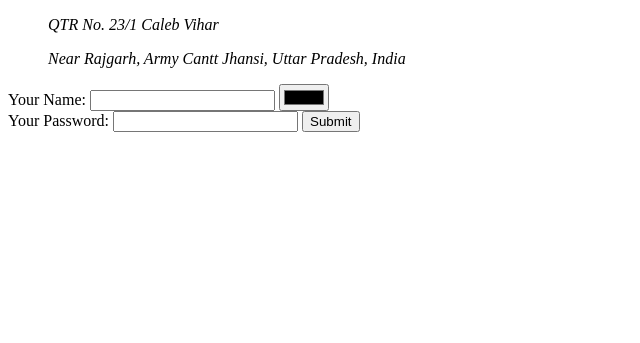
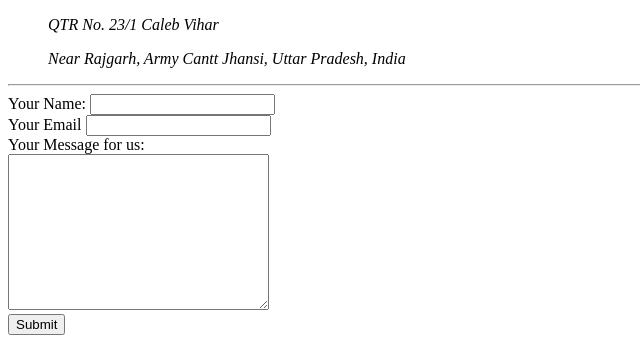
Before and after one commit to dakshdeepHERE/MyPortfolio, a plain HTML site: page contact.html in a window 1280 px wide. Shown: the part 736-1079 px from the top of the page, without its empty margins (0-640 px from the left). Before the commit the page ends 876 px from the top, so only its background shows below. Drawn offline with Linux system fonts and the light colour scheme.

Commit message:
Small changes in the form

```diff
--- a/contact.html
+++ b/contact.html
@@ -27,20 +27,29 @@
     <ul><a href="https://www.linkedin.com/in/daksh-deep/" target="_blank"><img src="Images/linkedin.png" alt=""
                 height="100" width="150
         "></a></ul>
-    <ul><a href="https://twitter.com/DevDotDaksha" target="_blank"><img src="Images/twitter.png" alt=""
-                height="100" width="150"></a></ul>
+    <ul><a href="https://twitter.com/DevDotDaksha" target="_blank"><img src="Images/twitter.png" alt="" height="100"
+                width="150"></a></ul>
 
     <h3>My address</h3>
-    <ul><address>QTR No. 23/1 Caleb Vihar</address></ul>
-    <ul><address>Near Rajgarh, Army Cantt Jhansi, Uttar Pradesh, India</address></ul>
+    <ul>
+        <address>QTR No. 23/1 Caleb Vihar</address>
+    </ul>
+    <ul>
+        <address>Near Rajgarh, Army Cantt Jhansi, Uttar Pradesh, India</address>
+    </ul>
+    <hr>
 
-    <form action="">
-        <label for="name">Your Name:</label>
-        <input type="text">
-        <input type="color"><br>
-        <label for="Your Password:">Your Password:</label>
-        <input type="password">
-        <input type="submit" name="" id="">
+    <form action="index.html" enctype="text/plain">
+        <label for="Your name">Your Name:</label>
+        <input type="text"><br>
+        <label for="Your Password:">Your Email</label>
+        <input type="email"><br>
+        <label for="Your message">Your Message for us:</label>
+        <br>
+        <textarea name="Your Message" id="" cols="30" rows="10"></textarea>
+        <br>
+
+        <input type="submit" name="" id=""><br>
 
     </form>
 
```
